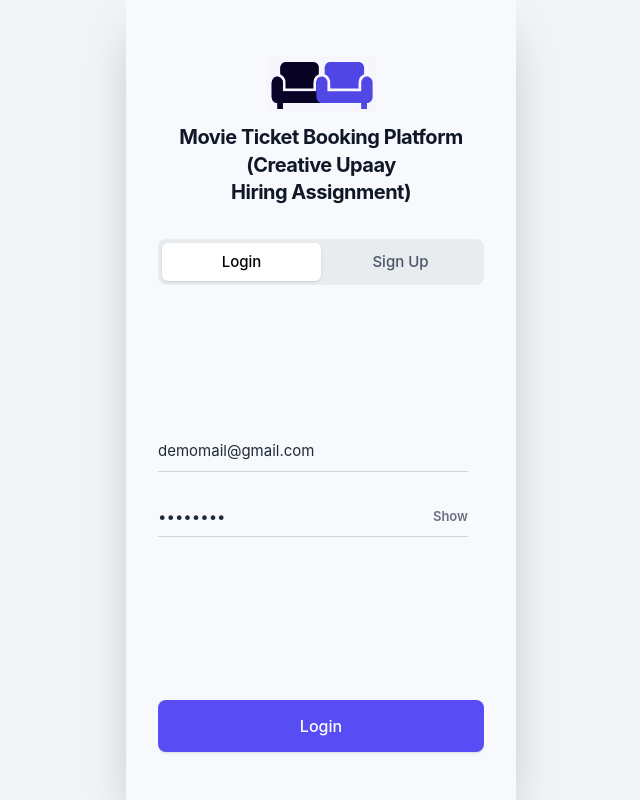
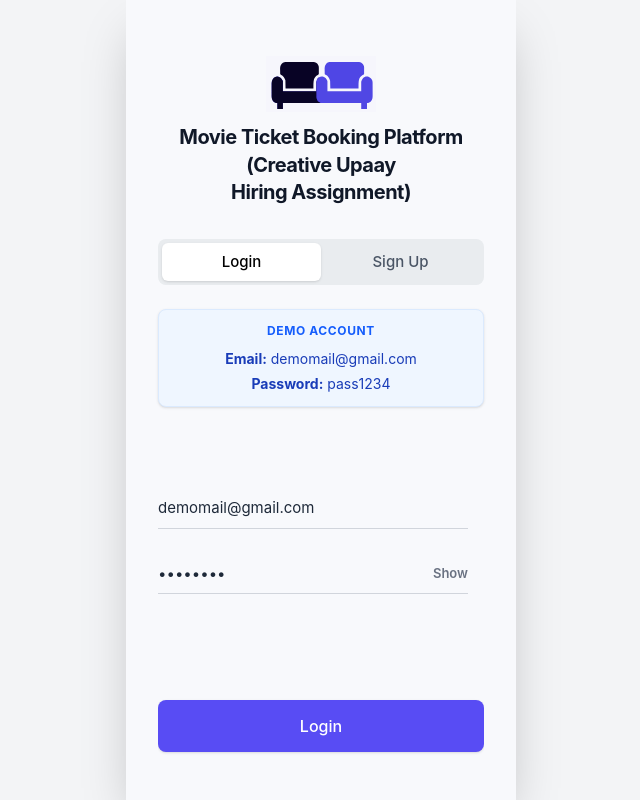
Before and after one commit to UserInTheClouds/Movie-Ticket-Booking-Platform, a React (Vite) app in the folder Frontend/: page / in a window 1280 px wide. Shown: the whole page, without its empty margins (319-959 px from the left). Built offline with nearby package versions, Linux system fonts and the light colour scheme; no server answers.

Commit message:
demo details on login

```diff
--- a/Frontend/src/pages/authentication/Signuplogin.tsx
+++ b/Frontend/src/pages/authentication/Signuplogin.tsx
@@ -99,7 +99,7 @@ export default function Signuplogin() {
                     </h1>
                 </div>
 
-                <div className="relative flex p-1 bg-[#e9ecef] rounded-lg mb-8 shrink-0">
+                <div className="relative flex p-1 bg-[#e9ecef] rounded-lg mb-6 shrink-0">
                     <div
                         className={`absolute top-1 bottom-1 left-1 w-[calc(50%-4px)] bg-white rounded-md shadow-sm transition-transform duration-300 ease-in-out ${isLogin ? 'translate-x-0' : 'translate-x-full'}`}
                     />
@@ -118,6 +118,14 @@ export default function Signuplogin() {
                         Sign Up
                     </button>
                 </div>
+
+                {isLogin && (
+                    <div className="bg-blue-50 border border-blue-100 text-blue-800 p-3 rounded-lg text-[14px] text-center mb-6 flex flex-col gap-1 shadow-sm">
+                        <span className="font-bold text-[12px] uppercase tracking-wider text-blue-600 mb-1">Demo Account</span>
+                        <span><strong>Email:</strong> demomail@gmail.com</span>
+                        <span><strong>Password:</strong> pass1234</span>
+                    </div>
+                )}
 
                 <form onSubmit={handleSubmit} className="flex flex-col flex-grow relative overflow-hidden">
                     <div className={`flex flex-grow transition-transform duration-500 ease-in-out w-full ${isLogin ? 'translate-x-0' : '-translate-x-full'}`}>
```
